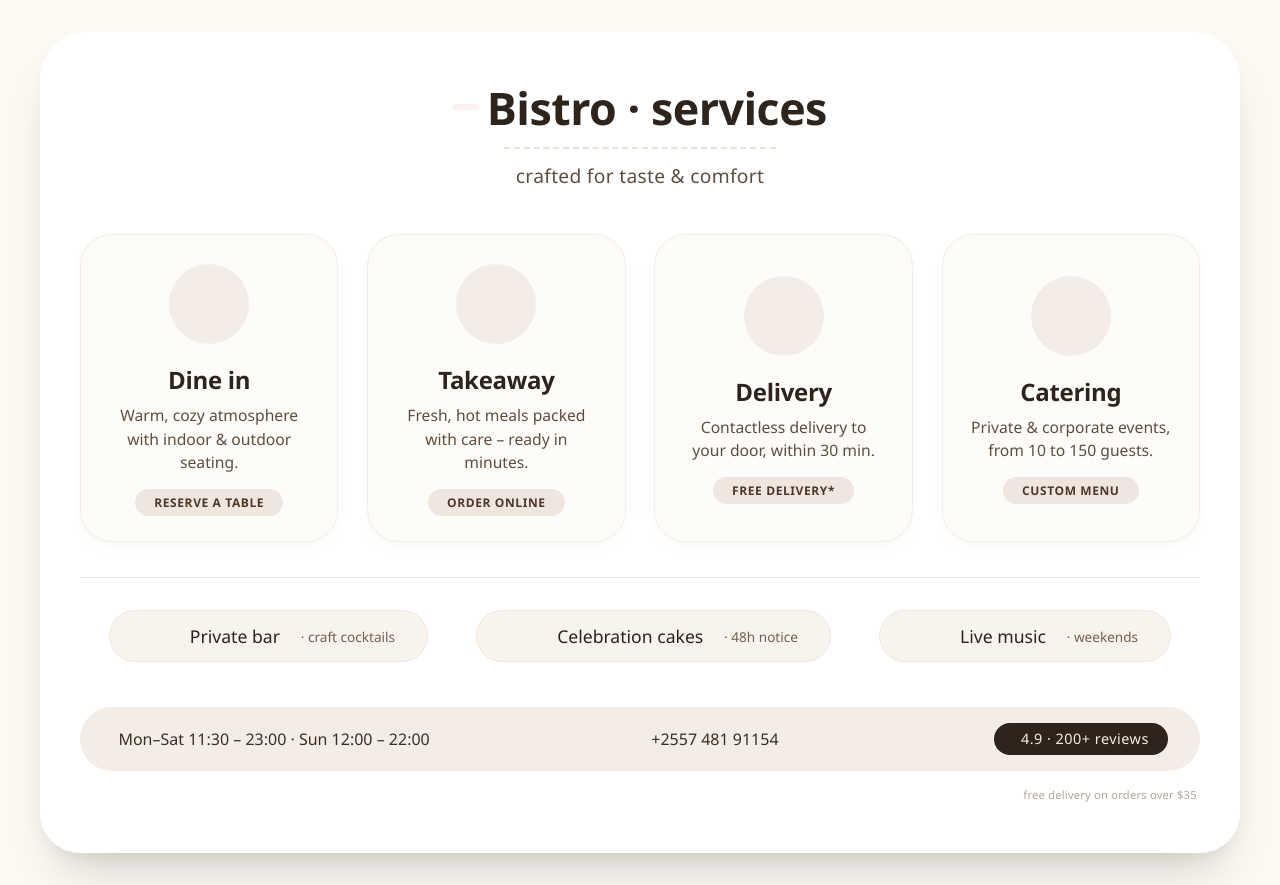
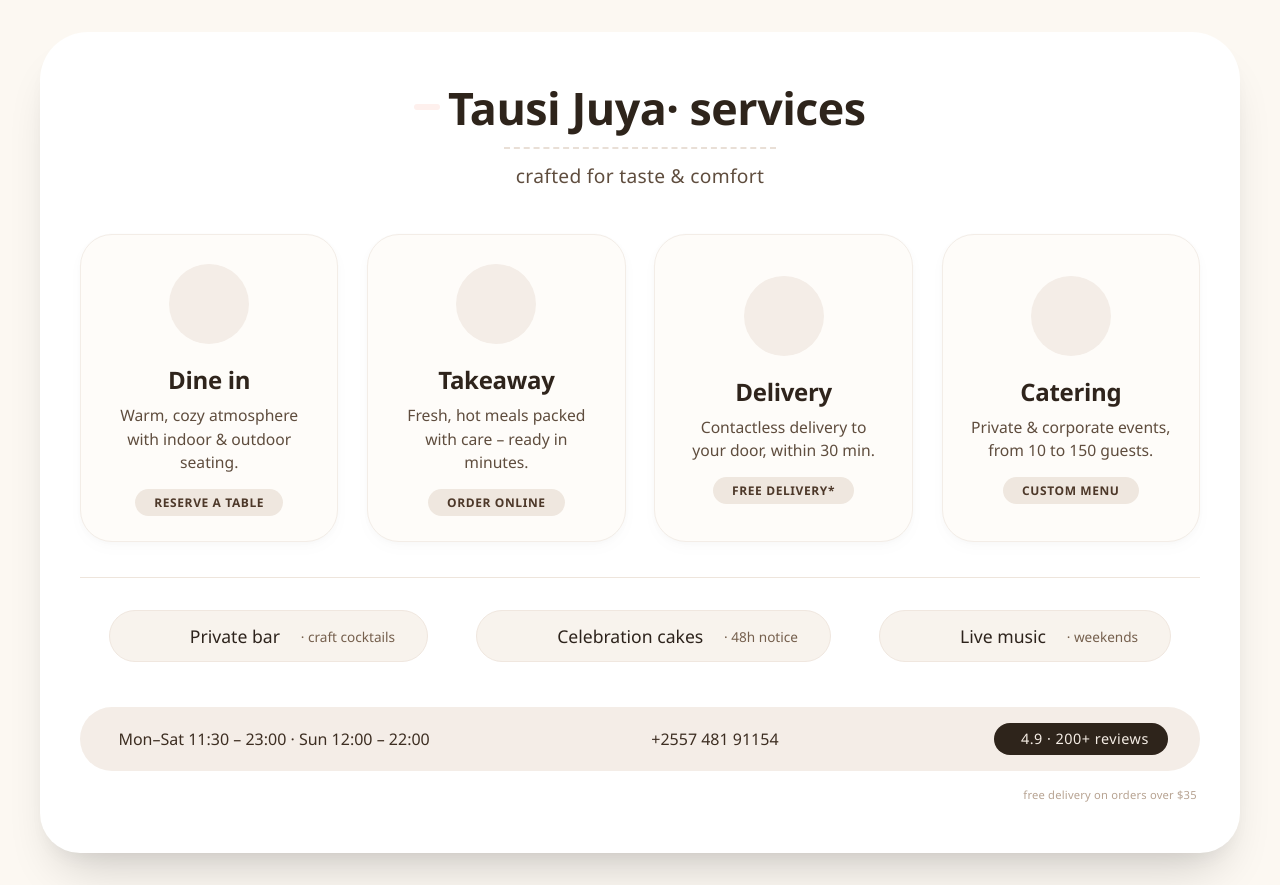
Before and after one commit to Joshua-Didas/Presentation2, a plain HTML site: page index.html in a window 1280 px wide. Drawn offline with Linux system fonts and the light colour scheme.

Commit message:
Tumemuweka Tausci

```diff
--- a/index.html
+++ b/index.html
@@ -14,7 +14,7 @@
     <div class="header">
       <h1>
         <i class="fas fa-utensils"></i>
-        Bistro · services
+        Tausi Juya· services
       </h1>
       <p><i class="fas fa-circle" style="color: #c0392b; font-size: 0.5rem; vertical-align: middle; margin: 0 6px;"></i> crafted for taste & comfort <i class="fas fa-circle" style="color: #c0392b; font-size: 0.5rem; vertical-align: middle; margin: 0 6px;"></i></p>
     </div>
```
